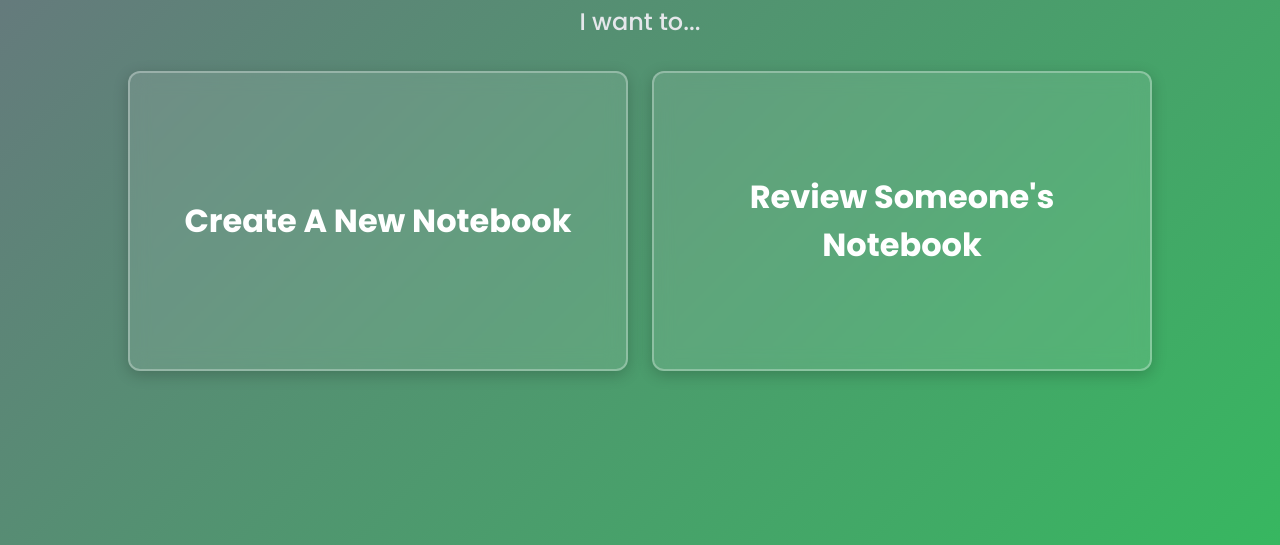
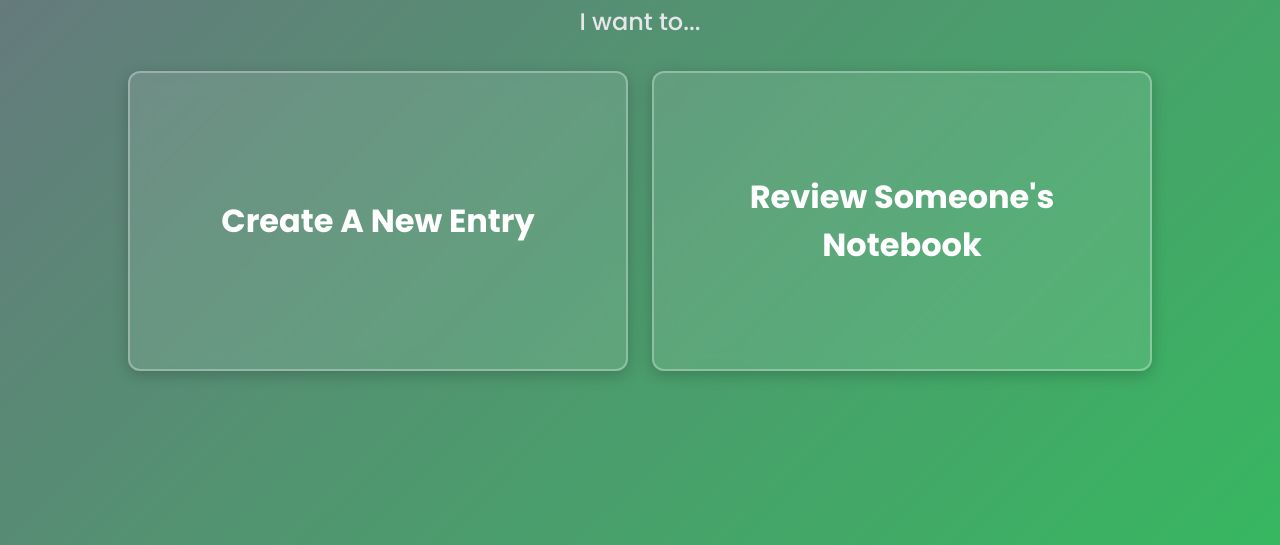
Before and after one commit to ByeonghoonJeon/Notebook-Generator, a plain HTML site: page Index.html in a window 1280 px wide. Shown: the part 255-800 px from the top of the page. Drawn offline with Linux system fonts and the light colour scheme.

Commit message:
Two pages are added

```diff
--- a/Index.html
+++ b/Index.html
@@ -11,7 +11,8 @@
     <h1>Hi, what do you want to do with me?</h1>
     <h3>I want to...</h3>
     <div class="button-container">
-        <button id="I-Want-To">Create a new notebook</button>
+        <a href="Page - Creat A New Notebook/Page_CreatANewNotebookEntry.html">
+        <button id="I-Want-To">Create a new entry</button></a>
         <button id="I-Want-To">Review someone's notebook</button>
     </div>
 </body>
--- a/styles.css
+++ b/styles.css
@@ -62,9 +62,10 @@ h3 {
   text-transform: capitalize;
   width: 500px;
   height: 300px;
-  display: flex;
+  display: inline-block;
   align-items: center;
   justify-content: center;
+  text-decoration: none;
 }
 /* Button styling with glassmorphism and hover effects */
 button {
@@ -85,13 +86,13 @@ button {
 /* Button hover and active effects */
 button:hover {
     background: rgba(255, 255, 255, 0.2);
-    transform: translateY(-2px);
-    box-shadow: 0 6px 20px rgba(0, 0, 0, 0.3);
+    transform: translateY(-10px);
+    box-shadow: 0 6px 20px rgba(0, 0, 0, 0.8);
 }
 
 button:active {
     transform: translateY(0);
-    box-shadow: 0 2px 10px rgba(0, 0, 0, 0.2);
+    box-shadow: 0 2px 10px rgba(0, 0, 0, 0.8);
 }
 
 /* Animations */
```
Also changed, not shown: Page - Creat A New Notebook/Page_CreatANewNotebookEntry.html (added, +10 -0 lines), Page2_Review_Someones_Notebook/Page2_Review_Someones_Notebook.html (added).
